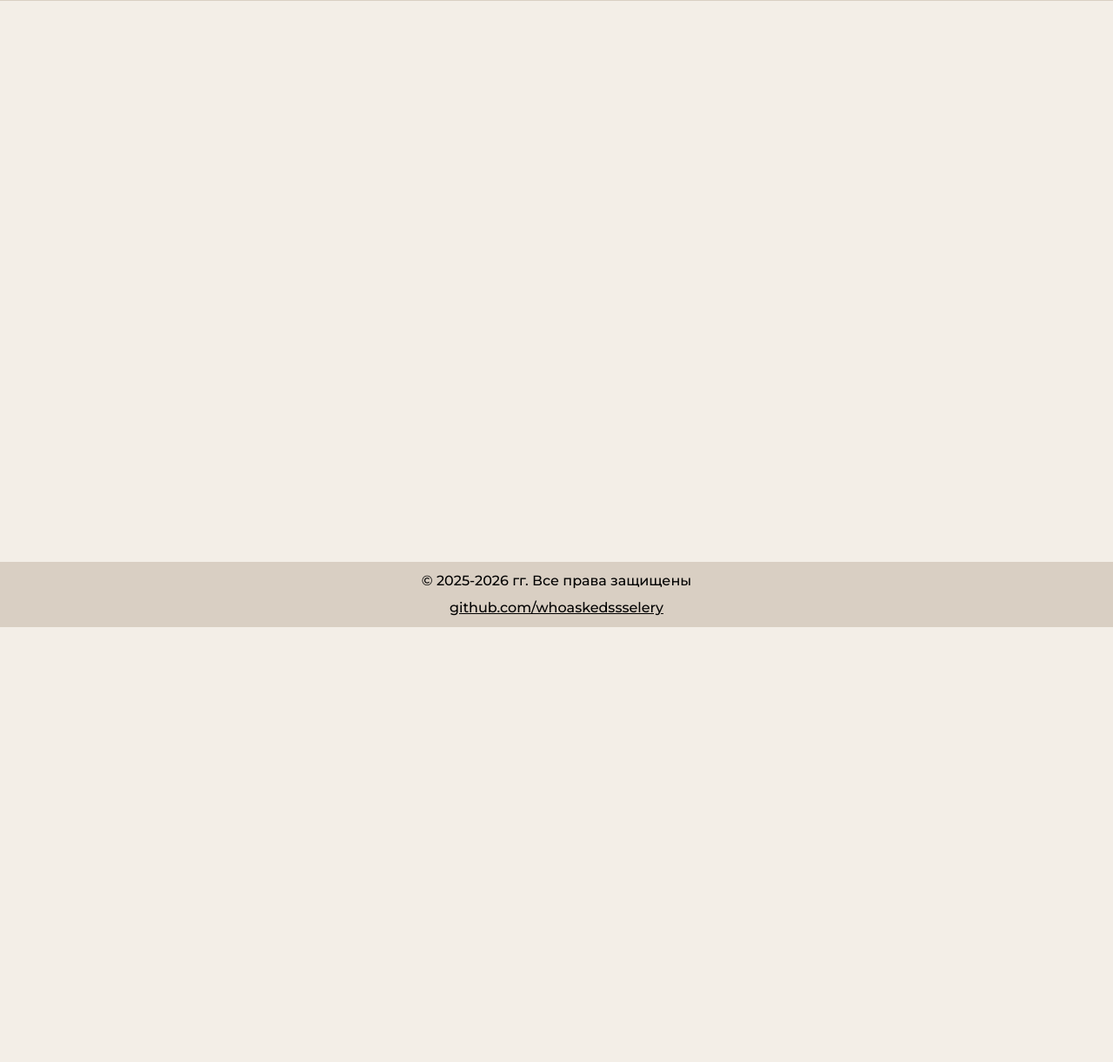
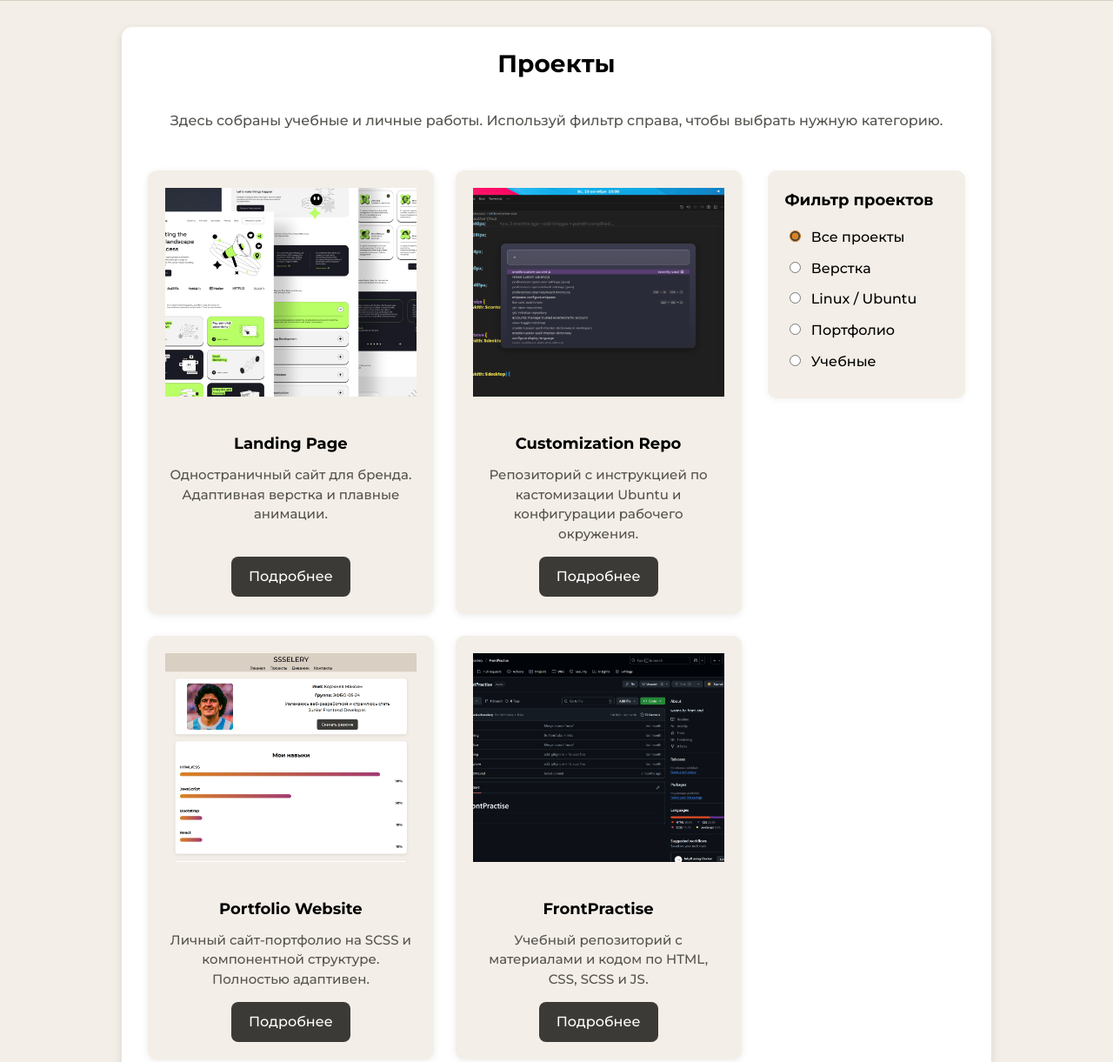
Before and after one commit to whoaskedssselery/uni13-14, a plain HTML site: page pages/projects.html in a window 1280 px wide. Shown: the part 79-1300 px from the top of the page at 87% size. Before the commit the page ends 800 px from the top, so only its background shows below. Drawn offline with Linux system fonts and the light colour scheme.

Commit message:
update: projects

```diff
--- a/pages/projects.html
+++ b/pages/projects.html
@@ -1,5 +1,6 @@
 <!DOCTYPE html>
 <html lang="en">
+
 <head>
    <meta charset="UTF-8">
    <meta name="viewport" content="width=device-width, initial-scale=1.0, maximum-scale=1.0, minimum-scale=1.0">
@@ -7,6 +8,7 @@
    <link rel="shortcut icon" href="../assets/img/logo.ico" type="image/x-icon">
    <link rel="stylesheet" href="../css/styles.css">
 </head>
+
 <body>
    <header class="header">
       <div class="header-wrapper">
@@ -24,6 +26,78 @@
 
    <main class="content">
 
+      <section class="projects-page container">
+         <h1 class="projects-page__title">Проекты</h1>
+         <p class="projects-page__subtitle">
+            Здесь собраны учебные и личные работы. Используй фильтр справа, чтобы выбрать нужную категорию.
+         </p>
+
+         <div class="projects-page__wrapper">
+            <div class="projects-page__grid">
+               <article class="project-card" data-category="layout">
+                  <img src="../assets/img/project1.png" alt="Landing Page" class="project-card__img">
+                  <div class="project-card__content">
+                     <h3 class="project-card__title">Landing Page</h3>
+                     <p class="project-card__desc">
+                        Одностраничный сайт для бренда. Адаптивная верстка и плавные анимации.
+                     </p>
+                     <a href="https://github.com/whoaskedssselery?tab=repositories" class="project-card__btn button"
+                        target="_blank">Подробнее</a>
+                  </div>
+               </article>
+
+               <article class="project-card" data-category="linux">
+                  <img src="../assets/img/project2.png" alt="Customization repo" class="project-card__img">
+                  <div class="project-card__content">
+                     <h3 class="project-card__title">Customization Repo</h3>
+                     <p class="project-card__desc">
+                        Репозиторий с инструкцией по кастомизации Ubuntu и конфигурации рабочего окружения.
+                     </p>
+                     <a href="https://github.com/whoaskedssselery?tab=repositories" class="project-card__btn button"
+                        target="_blank">Подробнее</a>
+                  </div>
+               </article>
+
+               <article class="project-card" data-category="portfolio">
+                  <img src="../assets/img/project3.png" alt="Portfolio Website" class="project-card__img">
+                  <div class="project-card__content">
+                     <h3 class="project-card__title">Portfolio Website</h3>
+                     <p class="project-card__desc">
+                        Личный сайт-портфолио на SCSS и компонентной структуре. Полностью адаптивен.
+                     </p>
+                     <a href="https://github.com/whoaskedssselery/uni13-14/" class="project-card__btn button"
+                        target="_blank">Подробнее</a>
+                  </div>
+               </article>
+
+               <article class="project-card" data-category="practice">
+                  <img src="../assets/img/project4.png" alt="FrontPractise" class="project-card__img">
+                  <div class="project-card__content">
+                     <h3 class="project-card__title">FrontPractise</h3>
+                     <p class="project-card__desc">
+                        Учебный репозиторий с материалами и кодом по HTML, CSS, SCSS и JS.
+                     </p>
+                     <a href="https://github.com/whoaskedssselery/FrontPractise" class="project-card__btn button"
+                        target="_blank">Подробнее</a>
+                  </div>
+               </article>
+            </div>
+
+            <aside class="projects-filter">
+               <h3 class="projects-filter__title">Фильтр проектов</h3>
+
+               <form id="project-filter-form">
+                  <label><input type="radio" name="category" value="all" checked> Все проекты</label>
+                  <label><input type="radio" name="category" value="layout"> Верстка</label>
+                  <label><input type="radio" name="category" value="linux"> Linux / Ubuntu</label>
+                  <label><input type="radio" name="category" value="portfolio"> Портфолио</label>
+                  <label><input type="radio" name="category" value="practice"> Учебные</label>
+               </form>
+            </aside>
+         </div>
+      </section>
+
+
    </main>
 
    <footer class="footer">
@@ -37,6 +111,7 @@
       </ul>
    </footer>
 
-   <script src="./scripts/main.js"></script>
+   <script src="../scripts/main.js"></script>
 </body>
+
 </html>
--- a/scripts/main.js
+++ b/scripts/main.js
@@ -0,0 +1,14 @@
+const filterForm = document.getElementById("project-filter-form");
+const projectCards = document.querySelectorAll(".project-card");
+
+filterForm.addEventListener("change", (e) => {
+  const category = e.target.value;
+
+  projectCards.forEach((card) => {
+    if (category === "all" || card.dataset.category === category) {
+      card.style.display = "flex";
+    } else {
+      card.style.display = "none";
+    }
+  });
+});
--- a/styles/components/_projects.scss
+++ b/styles/components/_best-projects.scss
@@ -47,6 +47,7 @@
       flex-direction: column;
       align-items: center;
       padding: 20px;
+      flex-grow: 1;
    }
 
    &__title {
@@ -67,6 +68,7 @@
    &__btn {
       display: flex;
       text-decoration: none;
+      margin-top: auto;
 
       &:hover {
          color: var(--color-bg-alt);
--- /dev/null
+++ b/styles/components/_projects-page.scss
@@ -0,0 +1,63 @@
+.projects-page {
+  display: flex;
+  flex-direction: column;
+  gap: 30px;
+  background-color: var(--color-bg-alt);
+  border-radius: 12px;
+  box-shadow: 0 4px 12px rgba(0, 0, 0, 0.1);
+
+  &__title {
+    font-size: 28px;
+    font-weight: 700;
+    color: var(--color-text);
+    text-align: center;
+  }
+
+  &__subtitle {
+    text-align: center;
+    color: var(--color-muted);
+    margin-bottom: 15px;
+  }
+
+  &__wrapper {
+    display: grid;
+    grid-template-columns: 3fr 1fr;
+    gap: 30px;
+    align-items: start;
+  }
+
+  &__grid {
+    display: grid;
+    grid-template-columns: repeat(auto-fit, minmax(280px, 1fr));
+    gap: 25px;
+  }
+}
+
+.projects-filter {
+  background-color: var(--color-bg);
+  border-radius: 10px;
+  padding: 20px;
+  box-shadow: 0 2px 8px rgba(0, 0, 0, 0.05);
+  height: fit-content;
+
+  &__title {
+    font-weight: 700;
+    font-size: 18px;
+    margin-bottom: 15px;
+    color: var(--color-text);
+  }
+
+  label {
+    display: block;
+    margin-bottom: 10px;
+    cursor: pointer;
+    color: var(--color-text);
+    font-weight: 500;
+
+    input {
+      margin-right: 8px;
+      accent-color: var(--color-primary);
+      cursor: pointer;
+    }
+  }
+}
--- a/styles/styles.scss
+++ b/styles/styles.scss
@@ -13,5 +13,6 @@
 @use "./components/content";
 @use "./components/resume";
 @use "./components/skills";
-@use "./components/projects";
+@use "./components/best-projects";
+@use "./components/projects-page";
 @use "./components/footer";
```
Also changed, not shown: index.html (+4 -4 lines), assets/img/project4.png (added), css/styles.css, 1 other file.
